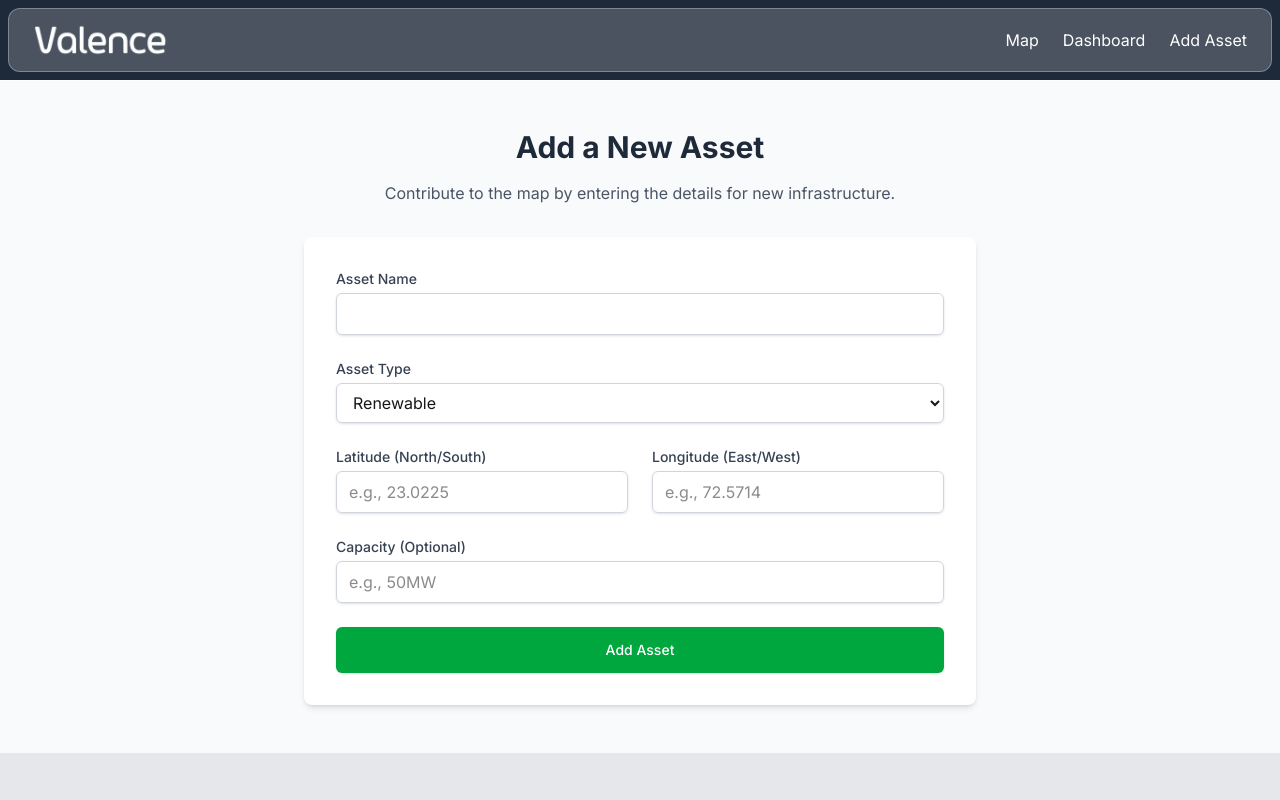
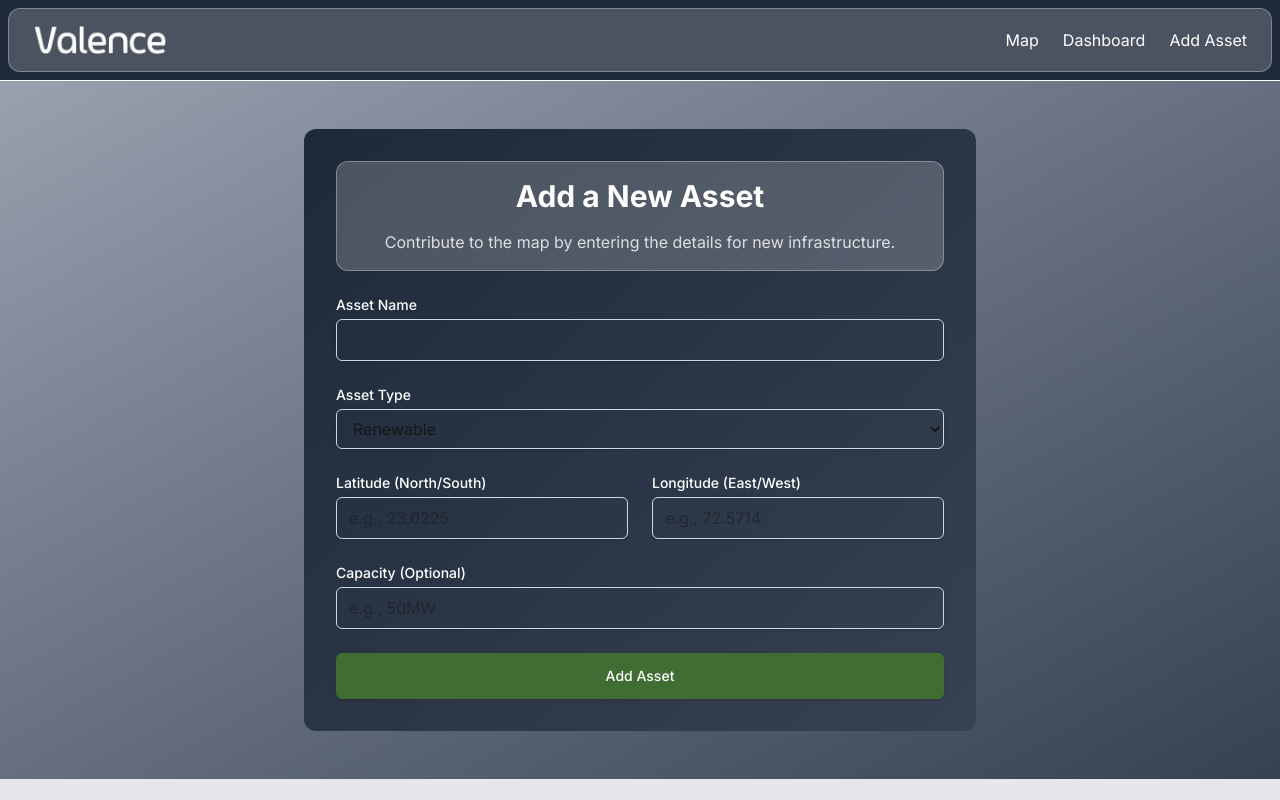
Before and after one commit to ombarvaliya/Valence, a Next.js app: page /add-asset in a window 1280 px wide. Built offline with nearby package versions, Linux system fonts and the light colour scheme; no server answers.

Commit message:
ui changes 2

```diff
--- a/src/app/(app)/add-asset/page.tsx
+++ b/src/app/(app)/add-asset/page.tsx
@@ -63,43 +63,45 @@ export default function AddAssetPage() {
   };
 
   return (
-    <div className="bg-gray-50 flex-grow">
+    <div className="bg-gradient-to-tl from-gray-700 to-gray-400 [url('/bgImg.png')] flex-grow">
       <div className="container mx-auto px-6 py-12">
         <div className="max-w-2xl mx-auto">
-            <h1 className="text-3xl font-bold text-gray-800 mb-4 text-center">Add a New Asset</h1>
-            <p className="text-center text-gray-600 mb-8">
-              Contribute to the map by entering the details for new infrastructure.
-            </p>
 
-            <form onSubmit={handleSubmit} className="space-y-6 bg-white p-8 rounded-lg shadow-md">
+            <form onSubmit={handleSubmit} className="space-y-6 bg-gradient-to-br from-gray-800 to-gray-700 p-8 rounded-xl shadow-mlg">
               {/* ... All your form inputs remain exactly the same ... */}
+              <div className="bg-white/20 border border-white/30 rounded-xl pt-4">
+                <h1 className="text-3xl font-bold text-white mb-4 text-center">Add a New Asset</h1>
+                <p className="text-center text-white/80 mb-4">
+                  Contribute to the map by entering the details for new infrastructure.
+                </p>
+              </div>
               <div>
-                <label htmlFor="name" className="block text-sm font-medium text-gray-700">Asset Name</label>
+                <label htmlFor="name" className="block text-sm font-medium text-white">Asset Name</label>
                 <input type="text" id="name" value={name} onChange={(e) => setName(e.target.value)} required className="mt-1 block w-full px-3 py-2 border border-gray-300 rounded-md shadow-sm focus:outline-none focus:ring-green-500 focus:border-green-500"/>
               </div>
               <div>
-                <label htmlFor="assetType" className="block text-sm font-medium text-gray-700">Asset Type</label>
+                <label htmlFor="assetType" className="block text-sm font-medium text-white">Asset Type</label>
                 <select id="assetType" value={assetType} onChange={(e) => setAssetType(e.target.value as any)} required className="mt-1 block w-full px-3 py-2 border border-gray-300 rounded-md shadow-sm focus:outline-none focus:ring-green-500 focus:border-green-500">
-                  <option value="Renewable">Renewable</option>
-                  <option value="Hydrogen">Hydrogen</option>
-                  <option value="Demand">Demand</option>
+                  <option value="Renewable" className="bg-gray-700">Renewable</option>
+                  <option value="Hydrogen" className="bg-gray-700">Hydrogen</option>
+                  <option value="Demand" className="bg-gray-700">Demand</option>
                 </select>
               </div>
               <div className="grid grid-cols-1 md:grid-cols-2 gap-6">
                 <div>
-                  <label htmlFor="latitude" className="block text-sm font-medium text-gray-700">Latitude (North/South)</label>
+                  <label htmlFor="latitude" className="block text-sm font-medium text-white">Latitude (North/South)</label>
                   <input type="number" step="any" id="latitude" value={latitude} onChange={(e) => setLatitude(e.target.value)} required className="mt-1 block w-full px-3 py-2 border border-gray-300 rounded-md shadow-sm focus:outline-none focus:ring-green-500 focus:border-green-500" placeholder="e.g., 23.0225"/>
                 </div>
                 <div>
-                  <label htmlFor="longitude" className="block text-sm font-medium text-gray-700">Longitude (East/West)</label>
+                  <label htmlFor="longitude" className="block text-sm font-medium text-white">Longitude (East/West)</label>
                   <input type="number" step="any" id="longitude" value={longitude} onChange={(e) => setLongitude(e.target.value)} required className="mt-1 block w-full px-3 py-2 border border-gray-300 rounded-md shadow-sm focus:outline-none focus:ring-green-500 focus:border-green-500" placeholder="e.g., 72.5714"/>
                 </div>
               </div>
               <div>
-                <label htmlFor="capacity" className="block text-sm font-medium text-gray-700">Capacity (Optional)</label>
+                <label htmlFor="capacity" className="block text-sm font-medium text-white">Capacity (Optional)</label>
                 <input type="text" id="capacity" value={capacity} onChange={(e) => setCapacity(e.target.value)} className="mt-1 block w-full px-3 py-2 border border-gray-300 rounded-md shadow-sm focus:outline-none focus:ring-green-500 focus:border-green-500" placeholder="e.g., 50MW"/>
               </div>
-              <button type="submit" disabled={isSubmitting} className="w-full flex justify-center py-3 px-4 border border-transparent rounded-md shadow-sm text-sm font-medium text-white bg-green-600 hover:bg-green-700 focus:outline-none focus:ring-2 focus:ring-offset-2 focus:ring-green-500 disabled:bg-gray-400 disabled:cursor-not-allowed">
+              <button type="submit" disabled={isSubmitting} className="w-full flex justify-center py-3 px-4 border border-transparent rounded-md shadow-sm text-sm font-medium text-white bg-[#406D32] hover:bg-[#406D32]/60 focus:outline-none focus:ring-2 focus:ring-offset-2 focus:ring-green-500 disabled:bg-gray-400 disabled:cursor-not-allowed">
                 {isSubmitting ? 'Submitting...' : 'Add Asset'}
               </button>
               {message && <p className={`mt-4 text-center text-sm font-semibold ${isError ? 'text-red-600' : 'text-green-600'}`}>{message}</p>}
--- a/src/app/(app)/auth/page.tsx
+++ b/src/app/(app)/auth/page.tsx
@@ -106,7 +106,7 @@ function AuthComponent() {
 
 
         {/* SIGNUP FORM CONTAINER (Left Side) */}
-        <div className="w-1/2 p-8 flex flex-col justify-center bg-[#192313]">
+        <div className="w-1/2 p-8 flex flex-col justify-center bg-gradient-to-br from-[#192313] to-[#2D4323] ">
             <div className="text-center mb-6 border border-white/30 bg-white/20 p-4 rounded-xl">
               <h2 className="text-3xl font-bold text-white">Create Account</h2>
             </div>
@@ -132,7 +132,7 @@ function AuthComponent() {
 
 
         {/* LOGIN FORM CONTAINER (Right Side) */}
-        <div className="w-1/2 p-8 flex flex-col justify-center bg-[#192313]">
+        <div className="w-1/2 p-8 flex flex-col justify-center bg-gradient-to-br from-[#192313] to-[#2D4323]">
             <div className="text-center mb-6 border border-white/30 bg-white/20 rounded-xl p-4">
               <h2 className="text-3xl font-bold text-white">Log In</h2>
             </div>
```
